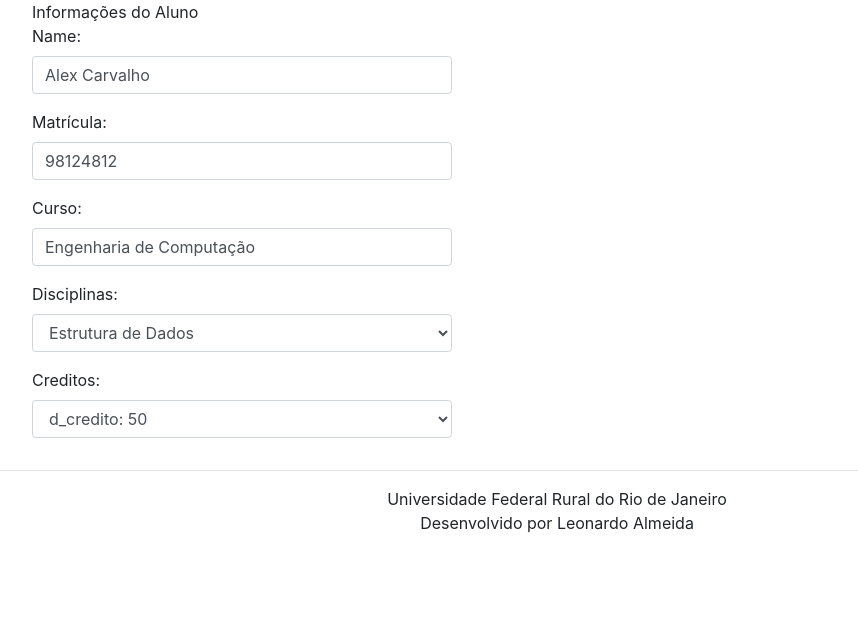
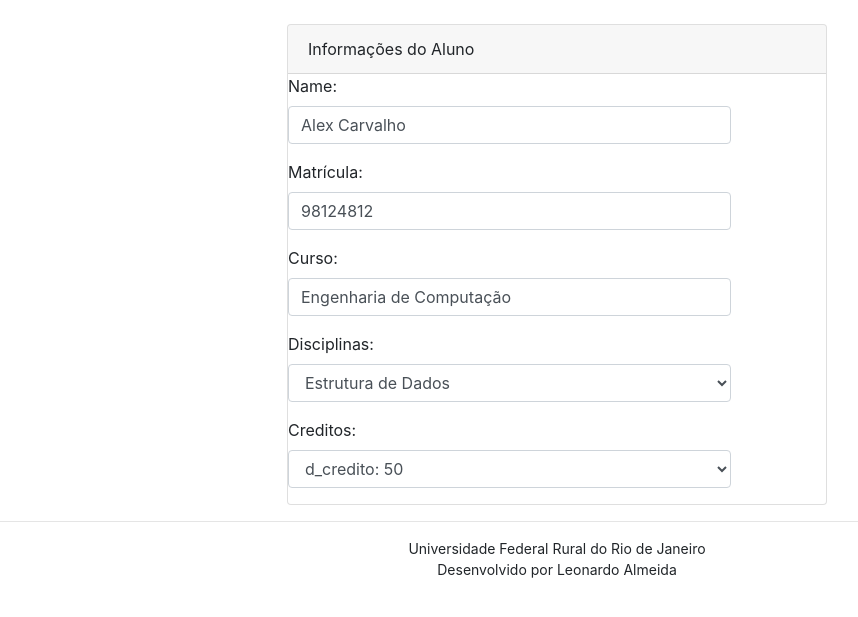
Before and after one commit to argos0676/DRCA_Django, a Django app: page /user/2/ in a window 1280 px wide. Shown: the part 56-673 px from the top of the page, without its empty margins (83-941 px from the left). Run offline with Django 3.2, Linux system fonts and the light colour scheme; data comes from the database, SQL or seed files in the repository; both versions use the stored data as it was after the commit; parts of the project's set-up code (start-up, migrations or seed data) failed here and were passed over; some libraries are stand-ins or nearby versions.

Commit message:
alterações html

```diff
--- a/core/templates/alunoInfo.html
+++ b/core/templates/alunoInfo.html
@@ -2,12 +2,13 @@
 {% block titulo %}Info{% endblock %}
 
 {% block conteudo %}
-<div class="col-md-12">
-<div class="col-md-3"></div>
-<div class="col-md-6">
-<div class="panel panel-default">
-<div class="panel-heading">Informações do Aluno</div>
-<div class="panel-body">
+<br>
+<div class="row">
+<div class="col-sm-3"></div>
+<div class="col-sm-6">
+	<div class="card">
+	<div class="card-header">Informações do Aluno</div>
+	<div class="panel-block">
 	<div class="row">
 	<div class="form-group col-md-10">
   		<label for="usr">Name:</label>
@@ -52,8 +53,8 @@
 	</div>
 	</div>
 	</div>
+	</div>
 </div>
-</div>
-<div class="col-md-3"></div>
+<div class="col-sm-3"></div>
 </div>
 {% endblock %}
--- a/core/templates/base.html
+++ b/core/templates/base.html
@@ -1,20 +1,17 @@
+{% load staticfiles%}
 {% load bootstrap4 %}
 {% bootstrap_css %}
 {% bootstrap_javascript %}
 {% load font_awesome %}
 {% fa_css %}
-{% load staticfiles %}
 <!DOCTYPE html>
 <html lang="br">
+<head>
 
-<head>
 	<meta charset="utf-8">
 	<title> {% block titulo %}{% endblock %}</title>
 
-	<!-- jQuery (necessary for bootstrap's Javascript plugins) -->
-	<script src="{% static 'jquery/jquery-1.11.2.js' %}"></script>
-	<!-- Include all compiled plugins (below), or includes individual files as neede -->
-	<script src="{% static 'js/bootstrap.min.js' %}"></script>
+    <script src="{% static "static_jquery/js/jquery.js" %}"></script>
 
 	<style>
 	#footer {
@@ -33,9 +30,9 @@
 		<div class="container">
 			<button class="navbar-toggler" type="button" data-toggle="collapse" data-target="#navbarTogglerDemo03" aria-controls="navbarTogglerDemo03"
 			 aria-expanded="false" aria-label="Toggle navigation">
-				<span class="navbar-toggler-icon"></span>
+				<span href="/" class="navbar-toggler-icon"></span>
 			</button>
-			<a class="navbar-brand" href="/"><i class="fa fa-gitlab" aria-hidden="true"></i></a>
+			<a class="navbar-brand" href="/"><i class="fa fa-grav" aria-hidden="true"></i></a>
 			<div class="collapse navbar-collapse" id="navbarTogglerDemo03">
 				<ul class="navbar-nav mt-2 mt-lg-0">
 					<li class="nav-item active">
@@ -57,8 +54,8 @@
 	<!-- FOOTER -->
 	<hr>
 	<div id="footer">
-		<p align="center">Universidade Federal Rural do Rio de Janeiro
-		  <br> Desenvolvido por Leonardo Almeida
+		<p align="center"><small>Universidade Federal Rural do Rio de Janeiro</small>
+		  <br><small>Desenvolvido por Leonardo Almeida</small>
 		</p>
 	</div>
 </body>
--- a/core/templates/disciplinas.html
+++ b/core/templates/disciplinas.html
@@ -13,10 +13,9 @@
 			</div><!-- input group -->
 		</div>
 	</div>
-
+	<br>
 	<div class="row">
 		<div class="row-md-12">
-		<br>
 		<div class="panel panel-primary">
 		<!-- Default panel content -->
 		<!-- Table -->
--- a/core/templates/index.html
+++ b/core/templates/index.html
@@ -9,8 +9,8 @@
   	<div class="col-md-3"></div>
   	<div class="col-md-6">
     	<div style="text-align: center;" class="jumbotron">
-    	<h1 >DRCA</h1>
-    	<h4>Departamento de Registro e Controle Academico</h4>
+    	<h1>DRCA</h1>
+    	<h5>Departamento de Registro e Controle Academico</h5>
     	</div>
      </div>
   	<div class="col-md-3"></div>
```
Also changed, not shown: WebDjango/settings.py (+5 -4 lines), core/templates/alunos.html (+2 -6 lines), db.sqlite3.
